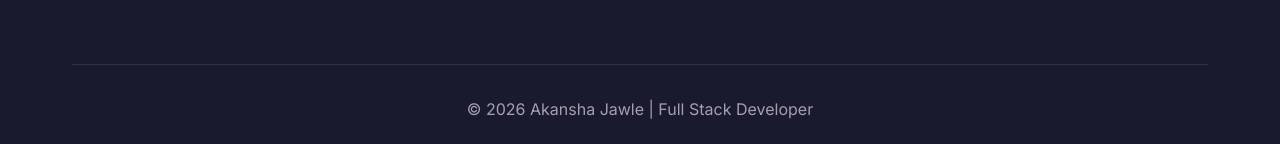
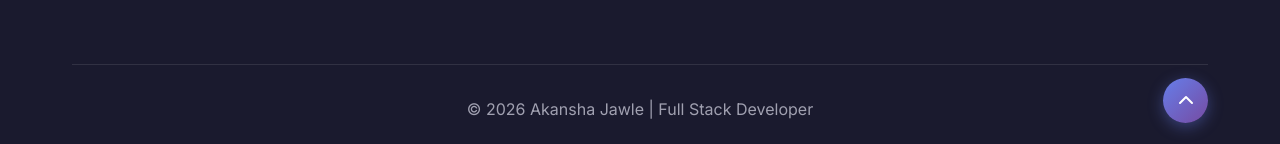
Before and after one commit to akanshajawle/Portfolio, a React (Create React App) app: page /dashboard in a window 1280 px wide. Shown: the part 1038-1182 px from the top of the page. Built offline with nearby package versions, Linux system fonts and the light colour scheme; no server answers.

Commit message:
scroll to top arraow

```diff
--- a/src/components/Footer.css
+++ b/src/components/Footer.css
@@ -79,6 +79,44 @@
   padding-top: 2rem;
   text-align: center;
   color: #a0a0b0;
+  position: relative;
+}
+
+/* Scroll to Top Arrow */
+.scroll-to-top {
+  position: absolute;
+  right: 0;
+  bottom: 0;
+  background: linear-gradient(135deg, #667eea 0%, #764ba2 100%);
+  border: none;
+  border-radius: 50%;
+  width: 45px;
+  height: 45px;
+  display: flex;
+  align-items: center;
+  justify-content: center;
+  cursor: pointer;
+  color: #fff;
+  transition: all 0.3s ease;
+  box-shadow: 0 4px 15px rgba(102, 126, 234, 0.4);
+}
+
+.scroll-to-top:hover {
+  transform: translateY(-5px);
+  box-shadow: 0 6px 20px rgba(102, 126, 234, 0.6);
+}
+
+.scroll-to-top:active {
+  transform: translateY(-2px);
+}
+
+@media (max-width: 768px) {
+  .scroll-to-top {
+    position: relative;
+    margin-top: 1.5rem;
+    right: auto;
+    bottom: auto;
+  }
 }
 
 @media (max-width: 768px) {
--- a/src/components/Footer.js
+++ b/src/components/Footer.js
@@ -3,6 +3,13 @@ import './Footer.css';
 
 const Footer = () => {
   const currentYear = new Date().getFullYear();
+
+  const handleScrollToTop = () => {
+    const heroElement = document.getElementById('home');
+    if (heroElement) {
+      heroElement.scrollIntoView({ behavior: 'smooth' });
+    }
+  };
 
   return (
     <footer className="footer">
@@ -33,6 +40,27 @@ const Footer = () => {
 
         <div className="footer-bottom">
           <p>© {currentYear}  Akansha Jawle | Full Stack Developer</p>
+
+          {/* Scroll to Top Arrow */}
+          <button
+            className="scroll-to-top"
+            onClick={handleScrollToTop}
+            aria-label="Scroll to top"
+          >
+            <svg
+              xmlns="http://www.w3.org/2000/svg"
+              width="24"
+              height="24"
+              viewBox="0 0 24 24"
+              fill="none"
+              stroke="currentColor"
+              strokeWidth="2"
+              strokeLinecap="round"
+              strokeLinejoin="round"
+            >
+              <polyline points="18 15 12 9 6 15"></polyline>
+            </svg>
+          </button>
         </div>
       </div>
     </footer>
```
